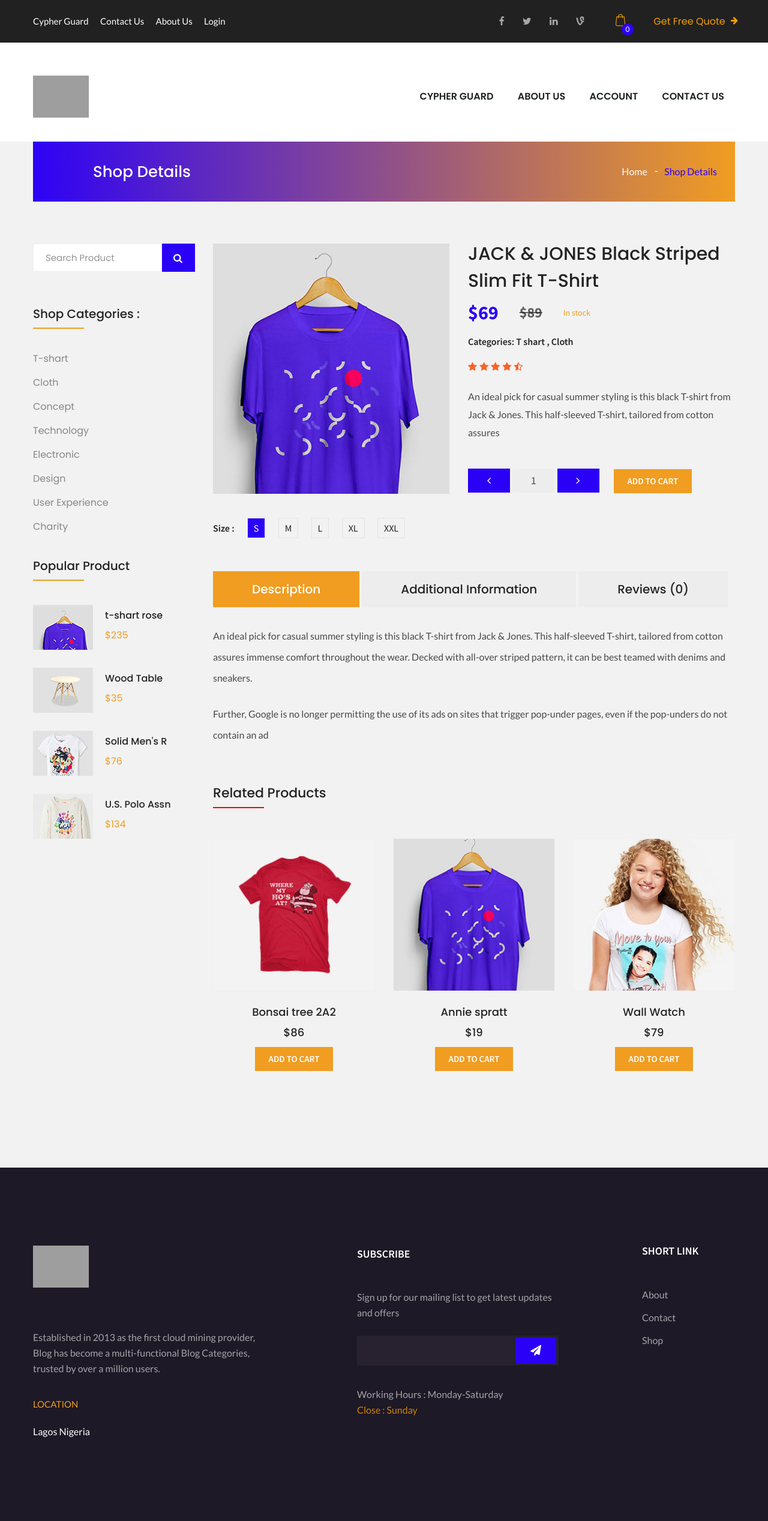
After one commit to Xcheche/fortitech, a Django app: a page that uses templates/inc/main-header.html in a window 1280 px wide. The commit adds this page. Shown: the whole page at 60% size. Run offline with Django 5.2, Linux system fonts and the light colour scheme; parts of the project's set-up code (start-up, migrations or seed data) failed here and were passed over; some libraries are stand-ins or nearby versions; grey boxes are pictures that could not be loaded.

Commit message:
shop detail ui

```diff
--- a/config/settings.py
+++ b/config/settings.py
@@ -246,8 +246,8 @@
 
 
 # Email config
-# EMAIL_BACKEND = "django.core.mail.backends.console.EmailBackend"  # for console
-EMAIL_BACKEND = "django.core.mail.backends.smtp.EmailBackend"  # for smtp
+EMAIL_BACKEND = "django.core.mail.backends.console.EmailBackend"  # for console
+#EMAIL_BACKEND = "django.core.mail.backends.smtp.EmailBackend"  # for smtp
 
 # Mailpit
 EMAIL_HOST = "localhost"  # Mailpit host
--- a/shop/urls.py
+++ b/shop/urls.py
@@ -5,4 +5,5 @@
 urlpatterns = [
     path('store/', views.shop, name="shop"),
     #TODO: Add more paths for shop detail, categories, cart, checkout, etc.
+    path('shop-detail/',views.shop_detail,name='shop_detail')
 ]
--- a/shop/views.py
+++ b/shop/views.py
@@ -11,8 +11,9 @@
 
 #Shop detail view
 #TODO: Implement shop detail view
-class ShopDetailView:
-    pass
+def shop_detail(request):
+    return render(request, 'shop/shop-detail.html')
+
 
 
 
--- a/templates/inc/main-header.html
+++ b/templates/inc/main-header.html
@@ -30,7 +30,7 @@
                             <a class="nav-link dropdown-toggle" href="#" role="button" data-toggle="dropdown" aria-expanded="false">Shop</a>
                             <ul class="dropdown-menu">
                                 <li><a href="{% url 'shop' %}">Shop</a></li>
-                                <li><a href="shop-details.html">Shop Details</a></li>
+                                <!-- <li><a href="">Shop Details</a></li>  -->
                             </ul>
                         </li>
                         <li><a class="nav-link" href="{% url 'dashboard' %}">Dashboard</a></li>
--- /dev/null
+++ b/templates/shop/shop-detail.html
@@ -0,0 +1,177 @@
+{% extends 'base.html' %}
+{% load static %}
+{% block title %}Shop Detail - Cypher Guard{% endblock %}
+{% block content %}
+
+
+    <!-- Pages Heder Area -->
+    <div class="container">
+        <div class="pages_heder">
+            <h2>Shop Details</h2>
+            <ol class="breadcrumb">
+                <li><a href="index-2.html">Home</a></li>
+
+                <li><a href="shop-details.html" class="active">Shop Details</a></li>
+            </ol>
+        </div>
+    </div>
+    <!-- End Pages Heder Area -->
+
+
+
+    <!-- Shop with sidebar -->
+    <section class="shop_with_sidebar">
+        <div class="container">
+            <div class="row">
+                <div class="col-lg-3 shop_right_sidebar">
+                    <div class="input-group">
+                        <input type="text" class="form-control" placeholder="Search Product">
+                        <div class="input-group-append">
+                            <span class="input-group-text theme_btn"><i class="fa fa-search"></i></span>
+                        </div>
+                    </div>
+
+                    <div class="s_widget">
+                       <h4>Shop Categories :</h4>
+                        <ul class="categories">
+                            <li><a href="#">T-shart</a></li>
+                            <li><a href="#">Cloth</a></li>
+                            <li><a href="#">Concept</a></li>
+                            <li><a href="#">Technology</a></li>
+                            <li><a href="#">Electronic  </a></li>
+                            <li><a href="#">Design</a></li>
+                            <li><a href="#">User Experience </a></li>
+                            <li><a href="#">Charity</a></li>
+                        </ul>
+                    </div>
+                    <div class="s_widget popular_products">
+                        <h4>Popular Product</h4>
+                        <div class="media media_fast">
+                            <a href="shop-details.html"><img src="{% static 'images/shop/shop-s-1.jpg' %}" alt=""></a>
+                            <div class="media-body">
+                                <a href="shop-details.html">t-shart rose</a>
+                                <h6>$235</h6>
+                            </div>
+                        </div>
+                        <div class="media">
+                            <a href="shop-details.html"><img src="{% static 'images/shop/shop-s-2.jpg' %}" alt=""></a>
+                            <div class="media-body">
+                                <a href="shop-details.html">Wood Table</a>
+                                <h6>$35</h6>
+                            </div>
+                        </div>
+                        <div class="media">
+                            <a href="shop-details.html"><img src="{% static 'images/shop/shop-s-3.jpg' %}" alt=""></a>
+                            <div class="media-body">
+                                <a href="shop-details.html">Solid Men's R</a>
+                                <h6>$76</h6>
+                            </div>
+                        </div>
+                        <div class="media">
+                            <a href="shop-details.html"><img src="{% static 'images/shop/shop-s-4.jpg' %}" alt=""></a>
+                            <div class="media-body">
+                                <a href="shop-details.html">U.S. Polo Assn</a>
+                                <h6>$134</h6>
+                            </div>
+                        </div>
+                    </div>
+                </div>
+
+                <div class="col-lg-9 shop_left_sidebar">
+                    <div class="row">
+                        <div class="col-md-6 min_img">
+                            <img src="{% static 'images/shop/shop-big-1.jpg' %}" alt="">
+                            <ul class="product_size">
+                                <li>Size : </li>
+                                <li class="active">S</li>
+                                <li>M</li>
+                                <li>L</li>
+                                <li>XL</li>
+                                <li>XXL</li>
+                            </ul>
+                        </div>
+                        <div class="col-md-6 product_details">
+                            <h2>JACK &amp; JONES Black Striped Slim Fit T-Shirt</h2>
+                            <h1>$69 <span>$89</span><small>In stock</small></h1>
+                            <h4>Categories:  T shart , Cloth</h4>
+                            <ul class="rating">
+                                <li>
+                                    <a href="#"><i class="fa fa-star"></i></a>
+                                    <a href="#"><i class="fa fa-star"></i></a>
+                                    <a href="#"><i class="fa fa-star"></i></a>
+                                    <a href="#"><i class="fa fa-star"></i></a>
+                                    <a href="#"><i class="fa fa-star-half-o"></i></a>
+                                </li>
+                            </ul>
+                            <p>An ideal pick for casual summer styling is this black T-shirt from Jack &amp; Jones. This half-sleeved T-shirt, tailored from cotton assures </p>
+                            <ul class="value-section">
+                                <li><button class="tran3s" id="value-decrease"><i class="fa fa-angle-left" aria-hidden="true"></i></button></li>
+                                <li id="product-value">1</li>
+                                <li><button class="tran3s" id="value-increase"><i class="fa fa-angle-right" aria-hidden="true"></i></button> </li>
+                                <li><a href="#" class="theme_btn">Add to cart</a></li>
+                            </ul>
+                        </div>
+                        <div class="review-tab col-12">
+                            <ul class="nav nav-tabs">
+                                <li><a data-toggle="tab" href="#home" class="active theme_btn">Description</a></li>
+                                <li><a data-toggle="tab" href="#menu1" class="theme_btn">Additional Information</a></li>
+                                <li><a data-toggle="tab" href="#menu2" class="theme_btn">Reviews (0)</a></li>
+                            </ul>
+
+
+                            <div class="tab-content">
+                                <div id="home" class="tab-pane fade in active show">
+                                    <p>An ideal pick for casual summer styling is this black T-shirt from Jack & Jones. This half-sleeved T-shirt, tailored from cotton assures immense comfort throughout the wear. Decked with all-over striped pattern, it can be best teamed with denims and sneakers.</p>
+                                    <p>Further, Google is no longer permitting the use of its ads on sites that trigger pop-under pages, even if the pop-unders do not contain an ad</p>
+                                </div>
+                                <div id="menu1" class="tab-pane fade">
+                                    <p>Google has updated its AdSense ad policies, no longer permitting the use of such ads on pop-under pages. This decision was made because the company believes ads on pop-under pages do not provide a good user experience. “Pop-under ads can be annoying as well, as they will “pop under” your window, so that you don’t see them until you minimize your browser. We do not believe these ads provide a good user experience, and therefore are not suitable for Google ads.”</p>
+                                </div>
+                                <div id="menu2" class="tab-pane fade">
+
+                                </div>
+                            </div>
+                        </div> <!-- /.review-tab -->
+                        <div class="col-12">
+                            <h2 class="r_heding">Related Products</h2>
+                        </div>
+                        <!-- shop_items -->
+                        <div class="col-md-4 col-sm-6">
+                           <div class="shop_items">
+                                <a href="shop-details.html" class="shop_img"><img src="{% static 'images/shop/shop-9.jpg' %}" alt=""></a>
+                                <div class="shop_text">
+                                    <a href="shop-details.html" class="s_heding">Bonsai tree 2A2</a>
+                                    <h4>$86</h4>
+                                    <a href="shop-details.html" class="theme_btn">Add to Cart</a>
+                                </div>
+                           </div>
+                        </div>
+                        <!-- shop_items -->
+                        <div class="col-md-4 col-sm-6">
+                           <div class="shop_items">
+                                <a href="shop-details.html" class="shop_img"><img src="{% static 'images/shop/shop-7.jpg' %}" alt=""></a>
+                                <div class="shop_text">
+                                    <a href="shop-details.html" class="s_heding">Annie spratt</a>
+                                    <h4>$19</h4>
+                                    <a href="shop-details.html" class="theme_btn">Add to Cart</a>
+                                </div>
+                           </div>
+                        </div>
+                        <!-- shop_items -->
+                        <div class="col-md-4 col-sm-6">
+                           <div class="shop_items">
+                                <a href="shop-details.html" class="shop_img"><img src="{% static 'images/shop/shop-8.jpg' %}" alt=""></a>
+                                <div class="shop_text">
+                                    <a href="shop-details.html" class="s_heding">Wall Watch</a>
+                                    <h4>$79</h4>
+                                    <a href="shop-details.html" class="theme_btn">Add to Cart</a>
+                                </div>
+                           </div>
+                        </div>
+                    </div>
+                </div>
+            </div>
+        </div>
+    </section>
+    <!-- End Shop with side bar -->
+{% endblock %}
```
Also changed, not shown: blog/views.py (+7 -0 lines), templates/accounts/dashboard.html (+11 -0 lines), templates/shop/shop.html (+22 -32 lines).
